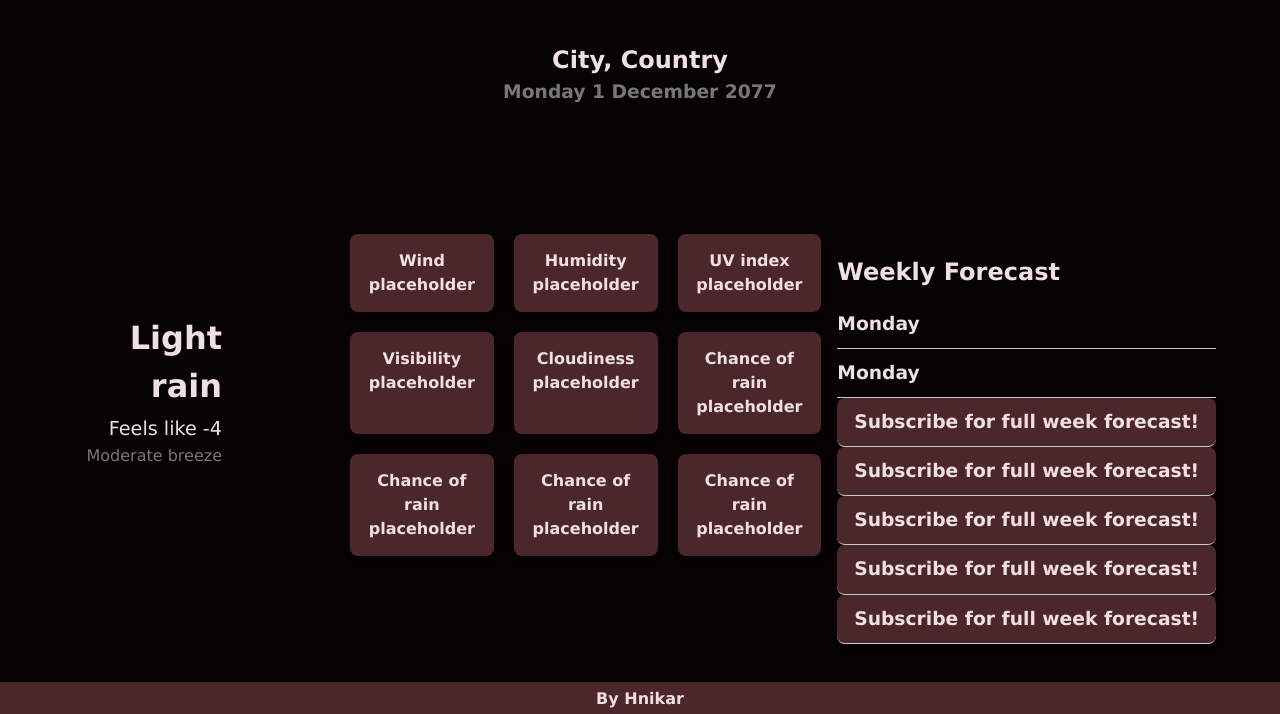
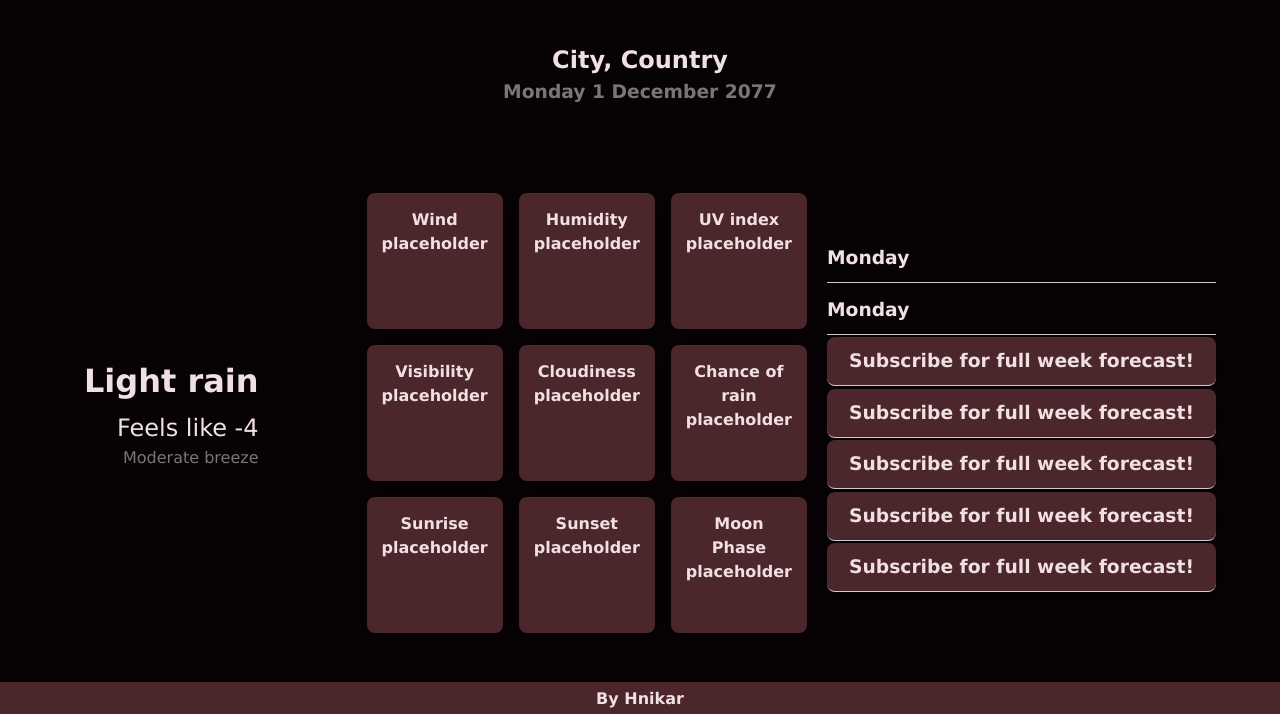
Before and after one commit to Hnikar/odin-weather-app, a website built with webpack: page dist/index.html in a window 1280 px wide. Shown: the part 86-800 px from the top of the page. Built offline with nearby package versions, Linux system fonts and the light colour scheme; no server answers.

Commit message:
minor rework of general html structure

```diff
--- a/dist/index.html
+++ b/dist/index.html
@@ -31,7 +31,6 @@
 			<h3 class="date-and-time">Monday 1 December 2077</h3>
 		</div>
 		<main>
-			<div class="weather-now-main">
 			<div class="weather-main-container">
 				<div id="weather-temp"></div>
 				<div class="weather-desc-container">
@@ -43,49 +42,56 @@
 					<div id="weather-wind-desc">Moderate breeze</div>
 				</div>
 			</div>
-				<ul class="weather-now-details">
-					<li>
-						<div class="weather-now-li-heading">Wind</div>
+			<div class="weather-now-details-container">
+				<div class="weather-now-details">
+					<div>
+						<div class="weather-now-details-heading">Wind</div>
 						<div id="wind">placeholder</div>
-					</li>
-					<li>
-						<div class="weather-now-li-heading">Humidity</div>
+					</div>
+					<div>
+						<div class="weather-now-details-heading">Humidity</div>
 						<div id="humidity">placeholder</div>
-					</li>
-					<li>
-						<div class="weather-now-li-heading">UV index</div>
+					</div>
+					<div>
+						<div class="weather-now-details-heading">UV index</div>
 						<div id="uvindex">placeholder</div>
-					</li>
-					<li>
-						<div class="weather-now-li-heading">Visibility</div>
+					</div>
+					<div>
+						<div class="weather-now-details-heading">
+							Visibility
+						</div>
 						<div id="visibility">placeholder</div>
-					</li>
-					<li>
-						<div class="weather-now-li-heading">Cloudiness</div>
+					</div>
+					<div>
+						<div class="weather-now-details-heading">
+							Cloudiness
+						</div>
 						<div id="cloudiness">placeholder</div>
-					</li>
-					<li>
-						<div class="weather-now-li-heading">Chance of rain</div>
+					</div>
+					<div>
+						<div class="weather-now-details-heading">
+							Chance of rain
+						</div>
 						<div id="chance-of-rain">placeholder</div>
-					</li>
-					<li>
-						<div class="weather-now-li-heading">Chance of rain</div>
+					</div>
+					<div>
+						<div class="weather-now-details-heading">Sunrise</div>
 						<div id="sunrise">placeholder</div>
-					</li>
-					<li>
-						<div class="weather-now-li-heading">Chance of rain</div>
+					</div>
+					<div>
+						<div class="weather-now-details-heading">Sunset</div>
 						<div id="sunset">placeholder</div>
-					</li>
-					<li>
-						<div class="weather-now-li-heading">Chance of rain</div>
+					</div>
+					<div>
+						<div class="weather-now-details-heading">
+							Moon Phase
+						</div>
 						<div id="moon-phase">placeholder</div>
-					</li>
-				</ul>
+					</div>
+				</div>
 			</div>
 			<!-- Хз надо ли менять id обратно на классы, подумать -->
-			<div class="weekly-forecast">
-				<h2 class="weekly-forecast-header">Weekly Forecast</h2>
-				<ul class="weekly-forecast-details">
+			<ul class="weekly-forecast">
 				<li>
 					<h3 id="weekly-forecast-day-1">Monday</h3>
 					<div id="weekly-forecast-temp-1"></div>
@@ -118,7 +124,6 @@
 					<h3>Subscribe for full week forecast!</h3>
 				</li>
 			</ul>
-			</div>
 		</main>
 		<footer>By Hnikar</footer>
 	</body>
--- a/dist/style.css
+++ b/dist/style.css
@@ -95,30 +95,34 @@ button:hover {
 
 main {
 	display: grid;
-	grid-template-columns: 2fr 1fr;
+	grid-template-columns: 1fr 2fr 2fr;
+	grid-template-rows: 1fr;
 	padding-left: 4rem;
 	padding-right: 4rem;
 	margin-top: 8rem;
-	gap: 1rem;
+	gap: 4rem;
+}
+
+main > * {
+	max-height: 80%;
 }
 
 .weather-now-main {
 	display: flex;
-	height: 70%;
 	gap: 8rem;
 }
 
 .weather-main-container {
 	display: flex;
 	flex-direction: column;
-	align-items: center;
+	align-items: flex-end;
 	justify-content: center;
 }
 
 #weather-temp {
 	text-align: end;
 	width: 100%;
-	font-size: 6em;
+	font-size: 8em;
 	font-weight: bold;
 }
 
@@ -140,16 +144,28 @@ main {
 
 .weather-feels-like,
 .weather-wind-desc {
-	font-size: 1.2em;
+	font-size: 1.5em;
+}
+
+.weather-now-details-container {
+	display: flex;
+	/* padding-left: 3rem;
+	padding-right: 3rem; */
+	align-items: center;
+	justify-content: center;
+	height: fit-content;
 }
 
 .weather-now-details {
+	width: 80%;
 	display: grid;
 	grid-template-columns: repeat(3, 1fr);
-	gap: 20px;
+	gap: 1rem;
 }
-
-.weather-now-details li,
+.weather-now-details > div {
+	aspect-ratio: 1;
+}
+.weather-now-details > div,
 .paywalled-li {
 	background-color: var(--primary);
 	color: var(--text);
@@ -166,20 +182,15 @@ main {
 }
 
 .weekly-forecast {
-	margin-top: 20px;
+	display: flex;
+	flex-direction: column;
+	justify-content: space-between;
+	list-style: none;
+	padding: 0;
+	margin: 0;
 }
 
-.weekly-forecast-header {
-	font-size: 1.5em;
-	margin-bottom: 10px;
-}
-
-.weekly-forecast-details {
-	list-style: none;
-	padding: 0;
-}
-
-.weekly-forecast-details li {
+.weekly-forecast li {
 	display: flex;
 	justify-content: space-between;
 	border-bottom: 1px solid #ccc;
@@ -198,7 +209,7 @@ main {
 	margin-bottom: 3px;
 }
 
-.weekly-forecast-details li div {
+.weekly-forecast li div {
 	margin-bottom: 3px;
 }
 
@@ -221,8 +232,13 @@ img {
 	filter: invert(0.75);
 }
 
-@media (max-width: 720px) {
-	header {
+@media (max-width: 1080px) {
+	body {
+		overflow: scroll;
+	}
+	main {
+		display: flex;
 		flex-direction: column;
+		gap: 4rem;
 	}
 }
```
Lines whose indentation alone changed are shown as unchanged.
